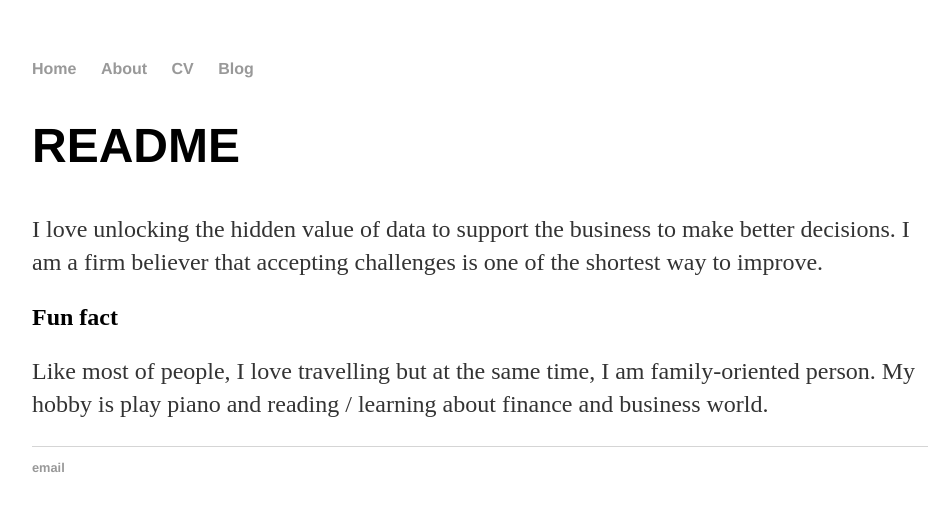
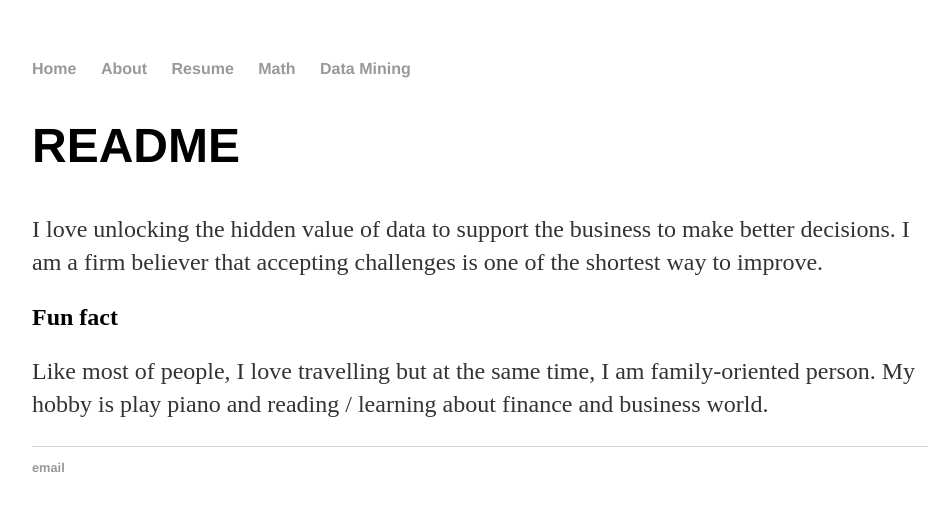
Before and after one commit to lytranp/lytranp.github.io, a Jekyll site: the page built from about/about.md, in a window 1280 px wide. Shown: the top 511 px of the page, without its empty margins (160-1105 px from the left). Built offline with Jekyll 4.4.1, drawn with Linux system fonts in a browser that asks for light colours.

Commit message:
Update default.html

```diff
--- a/_layouts/default.html
+++ b/_layouts/default.html
@@ -12,8 +12,10 @@
 	    		<ul>
 	        		<li><a href="/">Home</a></li>
 		        	<li><a href="/about">About</a></li>
-	        		<li><a href="/cv">CV</a></li>
-	        		<li><a href="/blog">Blog</a></li>
+	        		<li><a href="/resume">Resume</a></li>
+	        		<li><a href="/math">Math</a></li>
+				<li><a href="/datamining">Data Mining</a></li>
+
 	    		</ul>
 			</nav>
 			<div class="container">
```
